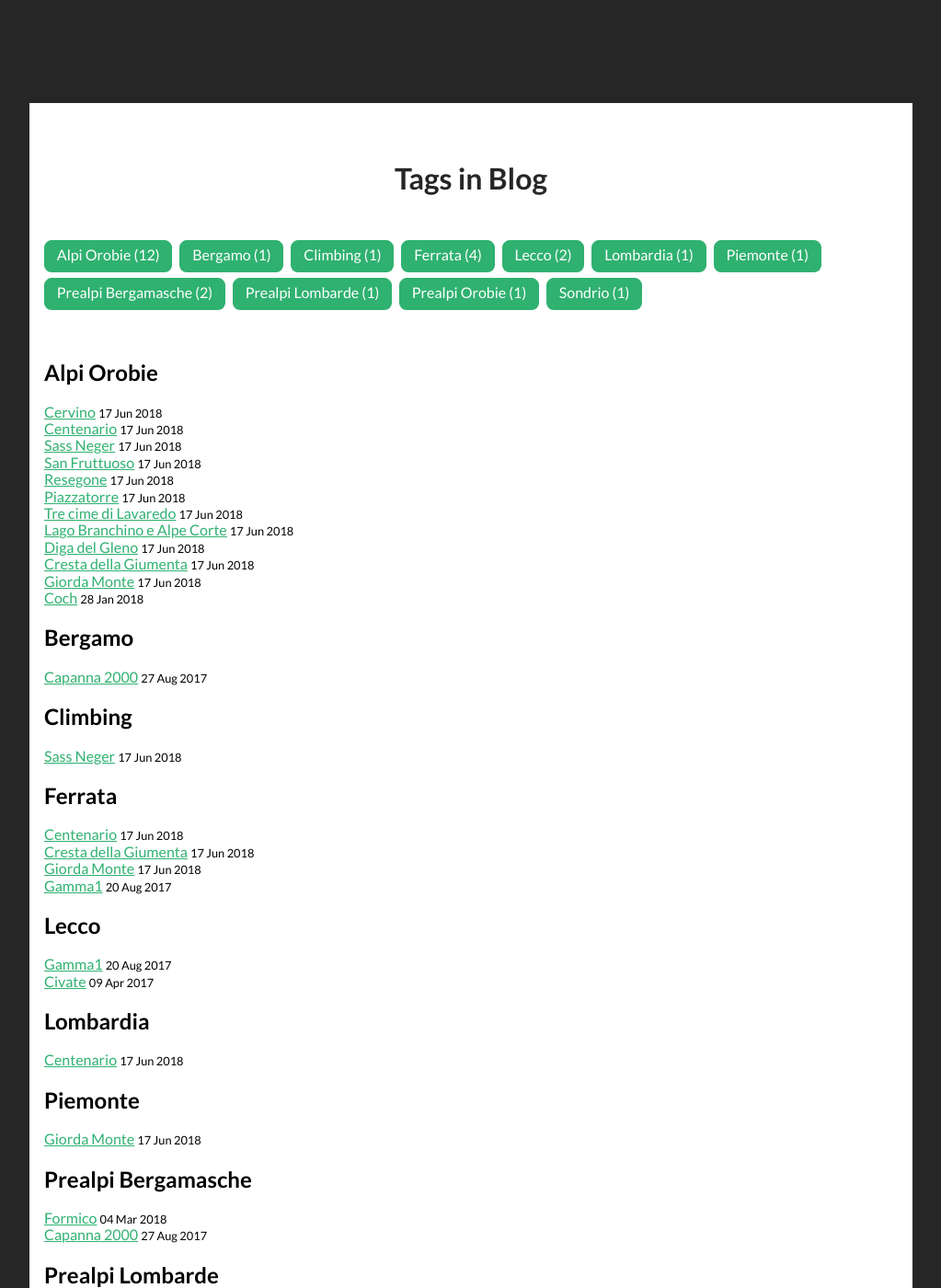
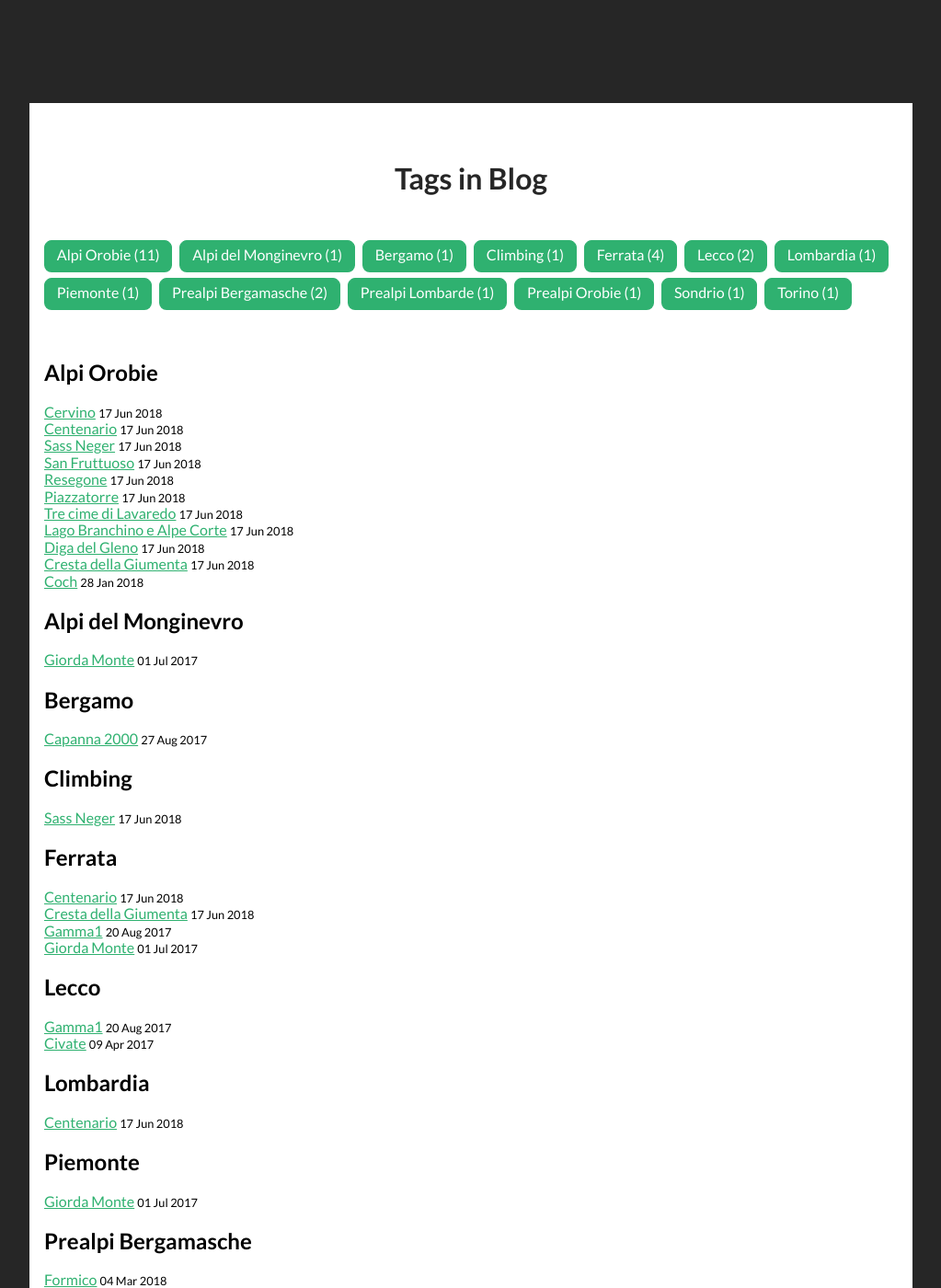
Before and after one commit to RCasatta/mirimonti, a Jekyll site: the page built from _pages/tags.html, in a window 1280 px wide and 1400 px high. Shown: the whole window at 92% size, without its empty margins (128-1151 px from the left). Built offline with Jekyll 4.4.1, drawn with Linux system fonts in a browser that asks for light colours; comment, search, counter and statistics services are not loaded; some of the changed text lies outside the part shown.

Commit message:
Update and rename 2018-06-17-giorda-monte.md to 2017-07-01-giorda-monte.md

```diff
--- a/_posts/2018-06-17-giorda-monte.md
+++ b/_posts/2017-07-01-giorda-monte.md
@@ -2,9 +2,9 @@
 layout: post
 title: "Giorda Monte"
 img: Sacra_di_San_Michele.jpg
-date: 2018-06-17
+date: 2017-07-01
 description: Descrizione breve
-tag: [Alpi Orobie, Ferrata, Piemonte]
+tag: [Alpi del Monginevro, Torino, Ferrata, Piemonte]
 img_dir: giorda_monte
 gps: 45.964769,9.802108
 ---
```
